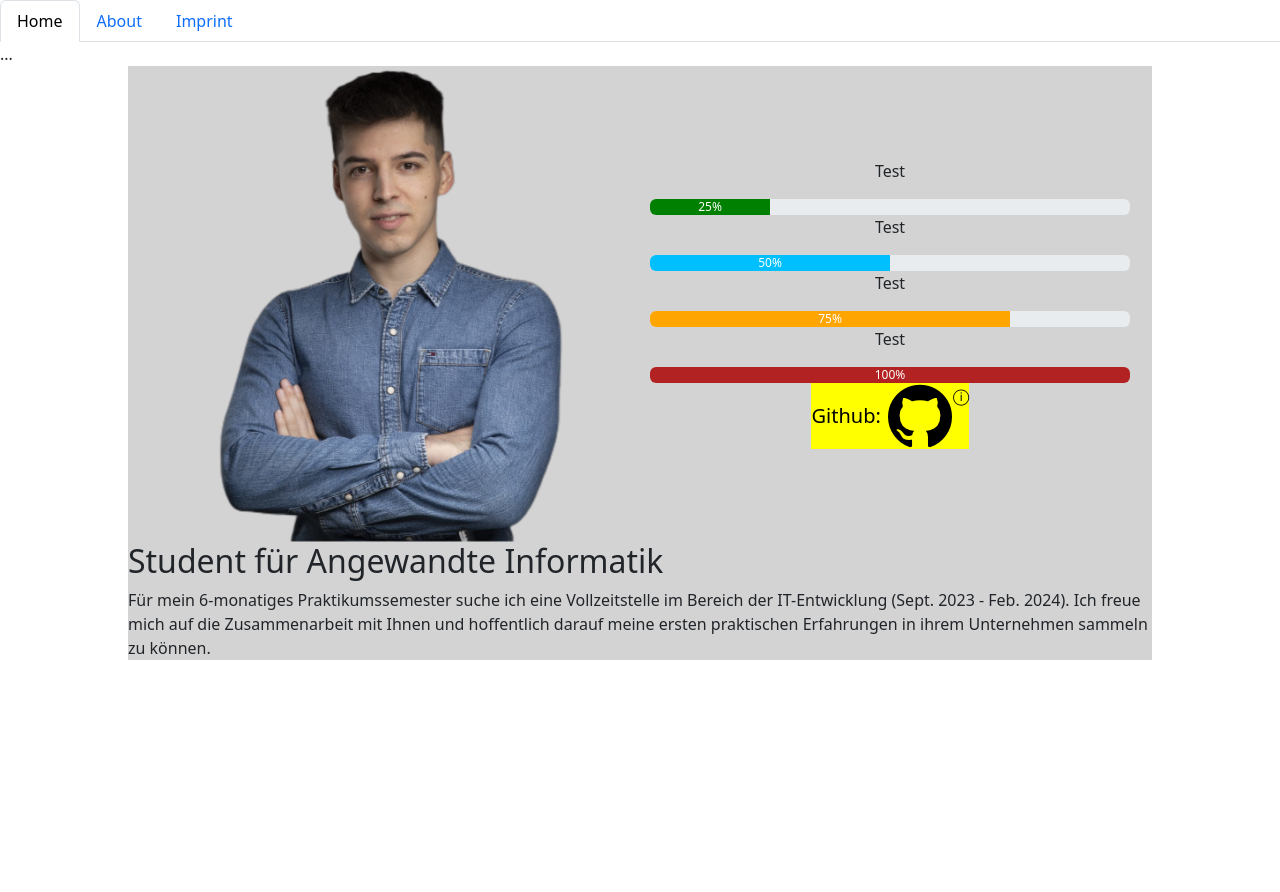
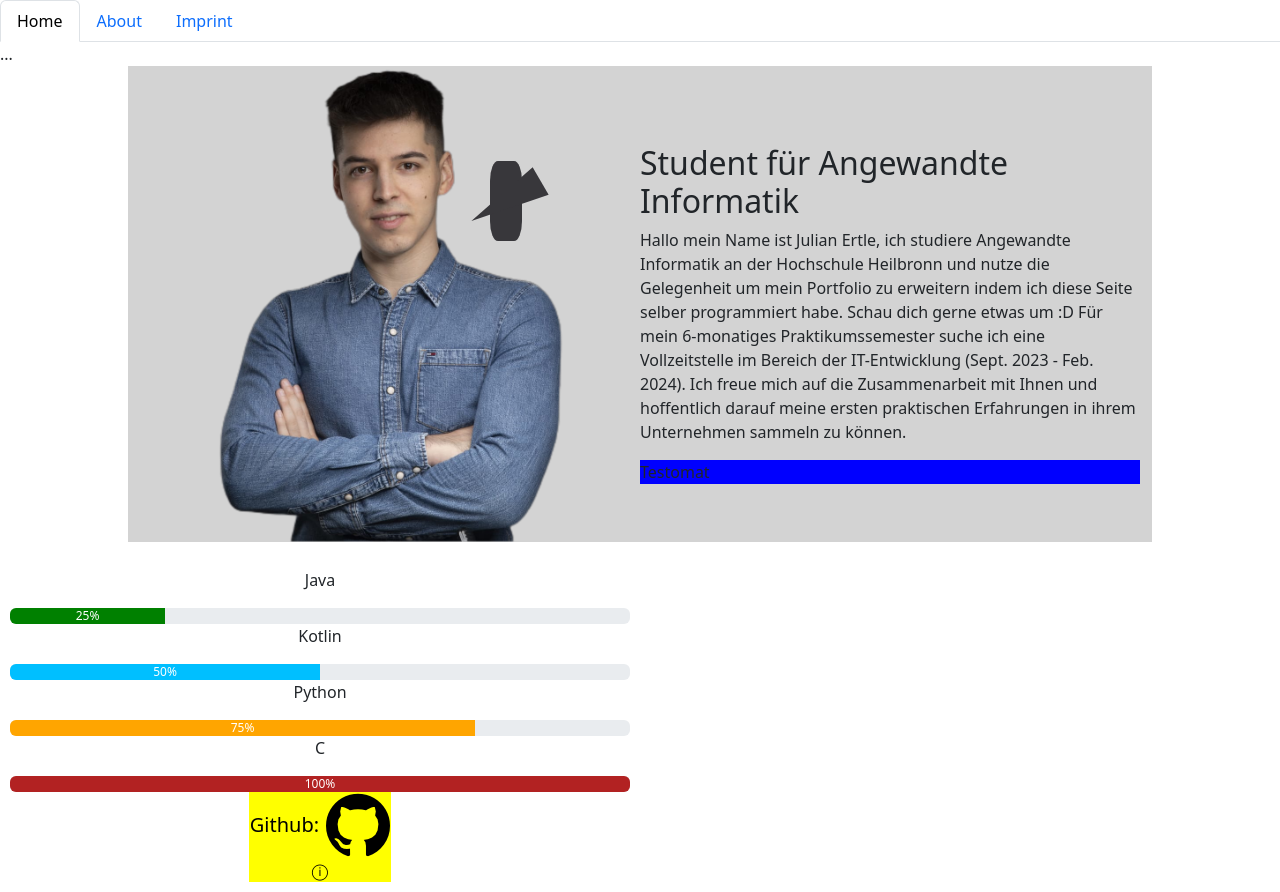
Before and after one commit to julianertle/Website, a React (Create React App) app: page / in a window 1280 px wide. Before the commit the page ends 800 px from the top, so only its background shows below. Built offline with nearby package versions, Linux system fonts and the light colour scheme.

Commit message:
started implementing a speach bubble

```diff
--- a/src/components/Content.js
+++ b/src/components/Content.js
@@ -11,31 +11,71 @@ function Content() {
         <>
 
             <div class="center-div container">
-                <div class=" split-space">
+                <div class=" split-space-horizontal">
                     <div class="animated-image ">
                         <a href="/about">
+                            <div class=" color">
+                                <div class="dialog-1">
+                                    <div class="left-point"></div>
+                                </div>
+                            </div>
                             <img src={portraitImage} className="portrait-style center-horizontal grow " alt="Portrait" />
                         </a>
                     </div>
 
                 </div>
+                <div class="split-space-horizontal center-vertical">
+                    <div class="box">
 
-                <div class="center-vertical box grow split-space">
+
+
+                    </div>
+                    <h2>
+                        Student für Angewandte Informatik
+                    </h2>
                     <p>
-                        Test
+                        Hallo mein Name ist Julian Ertle, ich studiere Angewandte Informatik an der Hochschule Heilbronn und
+                        nutze die Gelegenheit um mein Portfolio zu erweitern indem ich diese Seite selber programmiert habe.
+                        Schau dich gerne etwas um :D
+                        Für mein 6-monatiges Praktikumssemester suche ich eine
+                        Vollzeitstelle im Bereich der IT-Entwicklung (Sept. 2023 - Feb.
+                        2024). Ich freue mich auf die Zusammenarbeit mit Ihnen und
+                        hoffentlich darauf meine ersten praktischen Erfahrungen in
+                        ihrem Unternehmen sammeln zu können.
+
+
+                    </p>
+
+                    <div class=" blue">
+                        Testomat
+
+                    </div>
+
+
+                </div>
+
+            </div>
+
+            <div class="center-vertical box grow split-space-horizontal">
+
+                <p>
+
+                </p>
+                <p>
+                    Java
                 </p>
                 <AnimatedProgressBar value={25} color="green" offset={800} duration={1500} />
                 <p>
-                        Test
+                    Kotlin
                 </p>
                 <AnimatedProgressBar value={50} color="DeepSkyBlue" offset={1000} duration={1500} />
 
                 <p>
-                        Test
+                    Python
                 </p>
                 <AnimatedProgressBar value={75} color="Orange" offset={1200} duration={1500} />
                 <p>
-                        Test
+                    C
                 </p>
                 <AnimatedProgressBar value={100} color="FireBrick " offset={1400} duration={1500} />
 
@@ -66,19 +106,6 @@ function Content() {
 
                 </div>
             </div>
-            </div>
-            <div class="center-div">
-                <h2>
-                    Student für Angewandte Informatik
-                </h2>
-                <p>
-                    Für mein 6-monatiges Praktikumssemester suche ich eine
-                    Vollzeitstelle im Bereich der IT-Entwicklung (Sept. 2023 - Feb.
-                    2024). Ich freue mich auf die Zusammenarbeit mit Ihnen und
-                    hoffentlich darauf meine ersten praktischen Erfahrungen in
-                    ihrem Unternehmen sammeln zu können.
-                </p>
-            </div>
 
         </>
 
--- a/src/components/styles.css
+++ b/src/components/styles.css
@@ -36,8 +36,11 @@
     }
 }
 
-.split-space{
+.split-space-horizontal{
     width: 50%;
+}
+.split-space-vertical{
+    height: 50%;
 }
 
 .container {
@@ -73,6 +76,8 @@
 
     }
 }
+
+
 
 .box {
     flex: 1;
@@ -179,34 +184,48 @@
 }
 
 .color {
-    display: flex;
     background-color: yellow;
 }
 
 .blue {
-    display: flex;
     background-color: blue;
 }
 
 .green {
-    display: flex;
     background-color: green;
 }
 
 .yellow {
-    display: flex;
+
     background-color: yellow;
 }
 
 
 
-.absolute {
 
+
+:root {
+    --main-light-color: #38373b;
+  }
+
+
+
+  .dialog-1 {
+    background-color: var(--main-light-color);
+    border-radius: 25%;
     position: absolute;
-
+    top: 20%; /* Adjust as needed */
+    left: 70%; /* Adjust as needed */
+    z-index: 2; /* Ensure it's above the image */
 }
 
-.up {
-    vertical-align: bottom;
-    /* Adjust this value to move it to the top of the cell */
+.left-point {
+    width: 0;
+    height: 0;
+    border-left: 2vh solid transparent;
+    border-right: 2vh solid transparent;
+    border-top: 10vh solid var(--main-light-color);
+    top: 45%;
+    left: -5%;
+    transform: rotate(60deg);
 }
```
Lines whose indentation alone changed are shown as unchanged.
